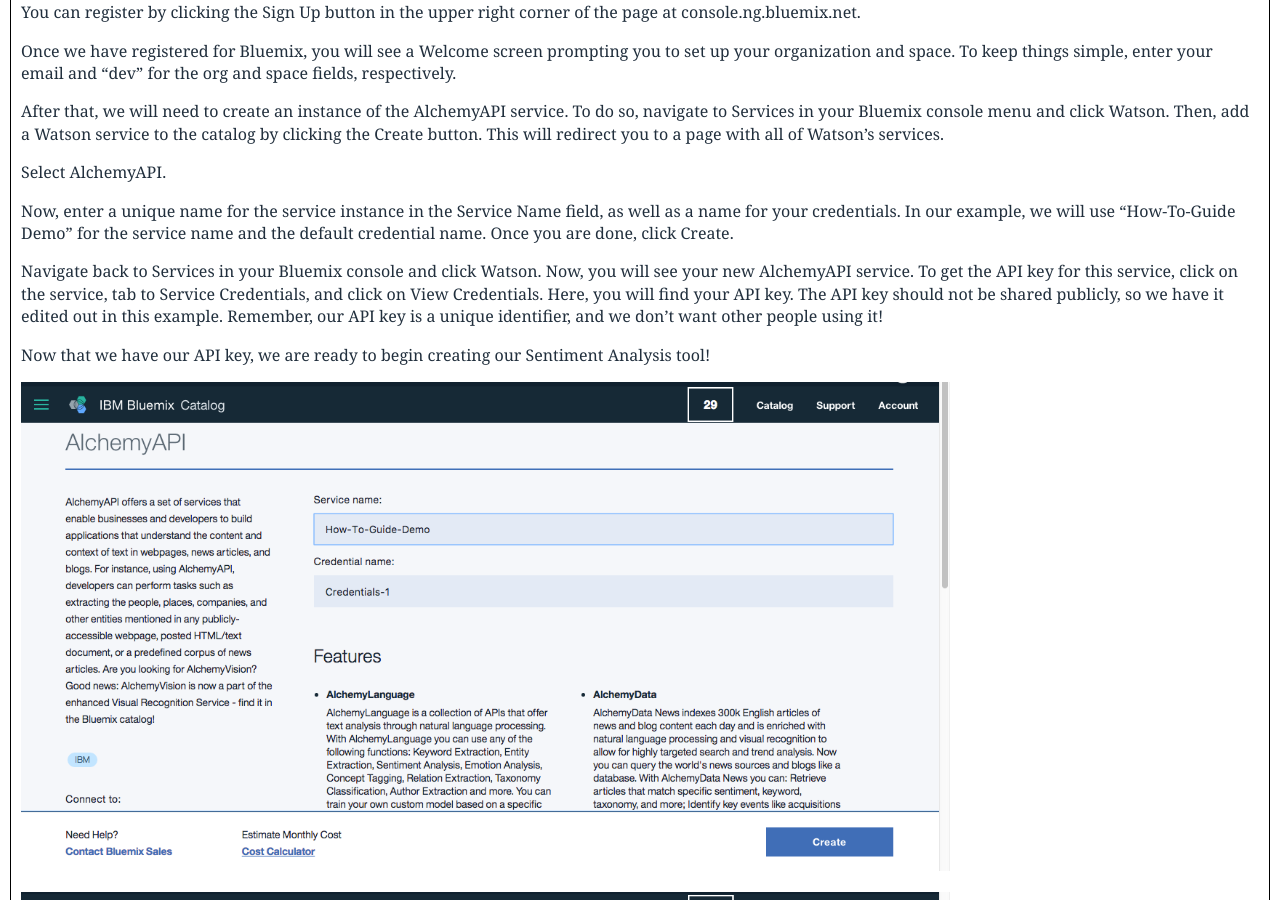
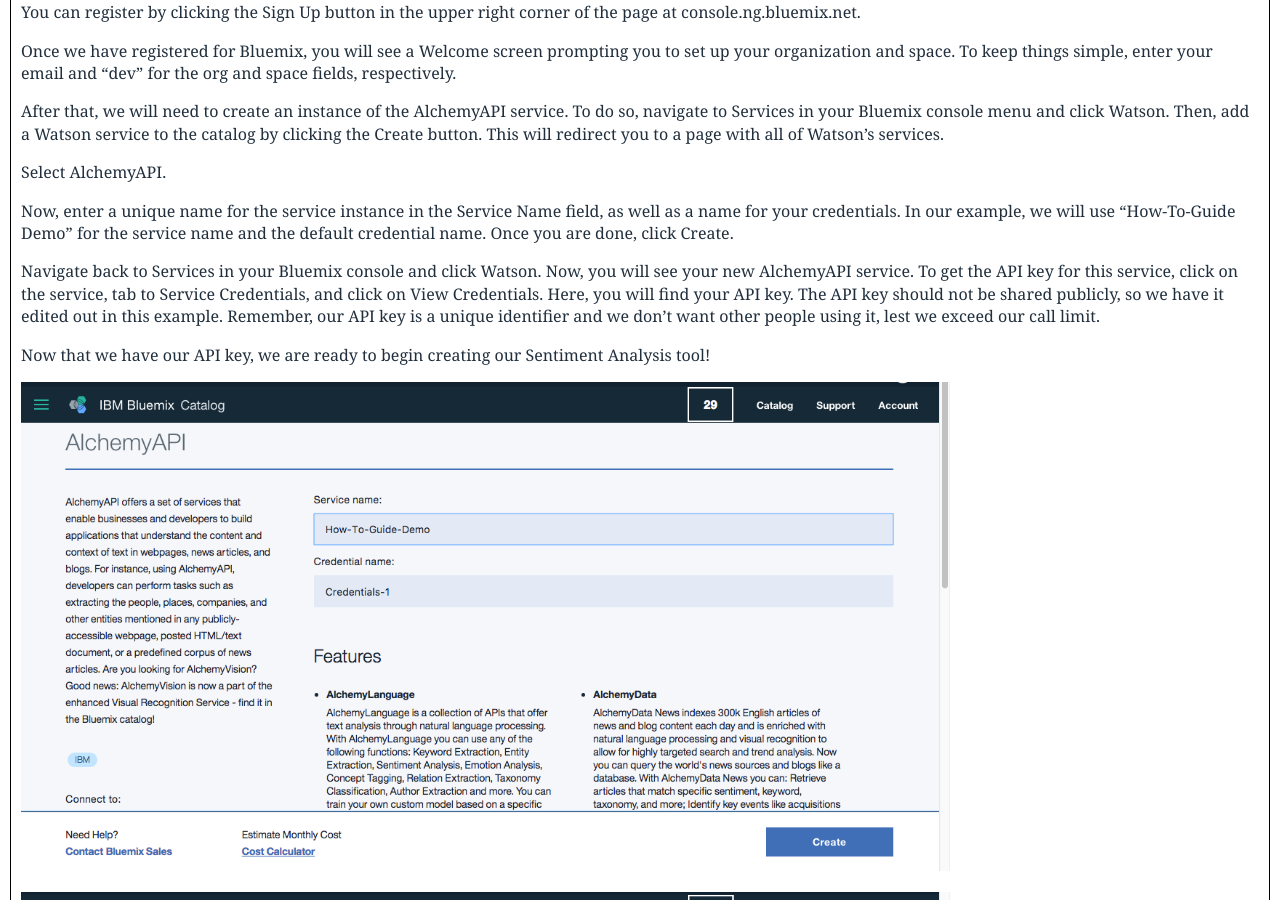
Before and after one commit to lenaz/How-To-Guide, a Jekyll site: the page built from getting-started.html, in a window 1280 px wide and 900 px high, scrolled down 894 px. Built offline with Jekyll 4.4.1, drawn with Linux system fonts in a browser that asks for light colours; Markdown is read by kramdown in place of the engine named in the settings.

Commit message:
Update getting-started.html

```diff
--- a/getting-started.html
+++ b/getting-started.html
@@ -22,7 +22,7 @@ layout: default
 <p>After that, we will need to create an instance of the AlchemyAPI service. To do so, navigate to Services in your Bluemix console menu and click Watson. Then, add a Watson service to the catalog by clicking the Create button. This will redirect you to a page with all of Watson’s services.</p>
 <p>Select AlchemyAPI.</p>
 <p>Now, enter a unique name for the service instance in the Service Name field, as well as a name for your credentials. In our example, we will use “How-To-Guide Demo” for the service name and the default credential name. Once you are done, click Create.</p>
-<p>Navigate back to Services in your Bluemix console and click Watson. Now, you will see your new AlchemyAPI service. To get the API key for this service, click on the service, tab to Service Credentials, and click on View Credentials. Here, you will find your API key. The API key should not be shared publicly, so we have it edited out in this example. Remember, our API key is a unique identifier, and we don’t want other people using it! </p>
+<p>Navigate back to Services in your Bluemix console and click Watson. Now, you will see your new AlchemyAPI service. To get the API key for this service, click on the service, tab to Service Credentials, and click on View Credentials. Here, you will find your API key. The API key should not be shared publicly, so we have it edited out in this example. Remember, our API key is a unique identifier and we don’t want other people using it, lest we exceed our call limit. </p>
 <p>Now that we have our API key, we are ready to begin creating our Sentiment Analysis tool!</p>
 
 
```
